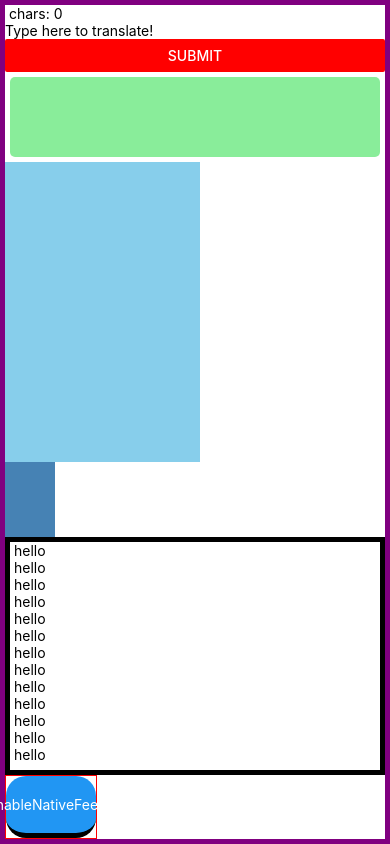
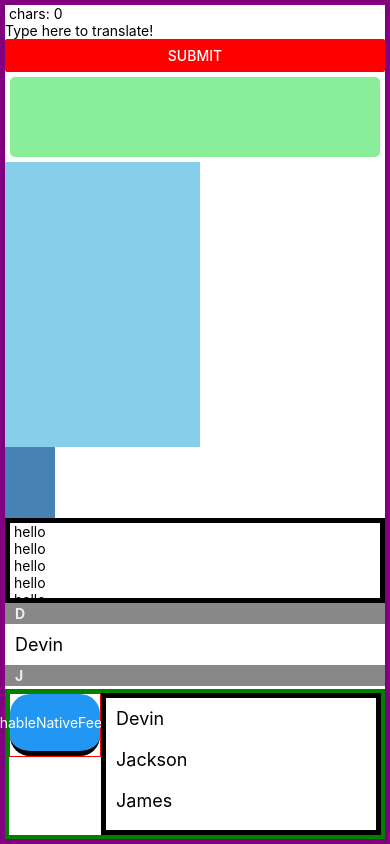
Before and after one commit to zoolu-got-rhythm/react-native-sandbox-experiments, a React Native app: screen / in a window 390 px wide. Built offline with nearby package versions, Linux system fonts and the light colour scheme; no server answers.

Commit message:
added api request

```diff
--- a/App.tsx
+++ b/App.tsx
@@ -8,7 +8,7 @@
 
 import React from 'react';
 import {Component} from 'react';
-import {Platform, StyleSheet, Text, View, Dimensions, TouchableNativeFeedback, RippleBackgroundPropType, ThemeAttributeBackgroundPropType, Alert, GestureResponderEvent, ScrollView} from 'react-native';
+import {Platform, StyleSheet, Text, View, Dimensions, TouchableNativeFeedback, RippleBackgroundPropType, ThemeAttributeBackgroundPropType, Alert, GestureResponderEvent, ScrollView, FlatList, SectionList} from 'react-native';
 import { Hello } from './components/Hello';
 import hexGenerator from './utils/hexGenerator';
 import { Image } from 'react-native'
@@ -26,7 +26,19 @@ interface Props {};
 
 interface State {
   backgroundColour: string;
+  movies: string[]
 };
+
+function getMoviesFromApiAsync() {
+  return fetch('https://facebook.github.io/react-native/movies.json')
+    .then((response) => response.json())
+    .then((responseJson) => {
+      return responseJson.movies;
+    })
+    .catch((error) => {
+      console.error(error);
+    });
+}
 
 type androidNativeButton = RippleBackgroundPropType | ThemeAttributeBackgroundPropType | undefined;
 
@@ -36,7 +48,8 @@ export default class App extends Component<Props, State> {
     super(props);
 
     this.state = {
-      backgroundColour: hexGenerator()
+      backgroundColour: hexGenerator(),
+      movies: []
     }
   }
 
@@ -51,6 +64,7 @@ export default class App extends Component<Props, State> {
 
 
   componentDidMount(){
+    getMoviesFromApiAsync();
     window.setInterval(()=>{
       this.setState({backgroundColour: hexGenerator()});
     }, 200)
@@ -77,7 +91,7 @@ export default class App extends Component<Props, State> {
         <View style={{width: 50, flex: 2, backgroundColor: 'steelblue'}} />
 
 
-        <ScrollView pagingEnabled={true} style={{height:200, borderWidth: 5}}>
+        <ScrollView pagingEnabled={true} style={{height:50, borderWidth: 5}}>
           <Text> hello </Text>
           <Text> hello </Text>
           <Text> hello </Text>
@@ -95,6 +109,17 @@ export default class App extends Component<Props, State> {
 
         {/* <View style={{width: 50, height: 50, backgroundColor: 'steelblue'}} /> */}
 
+        <SectionList style={{height: 50}}
+          sections={[
+            {title: 'D', data: ['Devin']},
+            {title: 'J', data: ['Jackson', 'James', 'Jillian', 'Jimmy', 'Joel', 'John', 'Julie']},
+          ]}
+          renderItem={({item}) => <Text style={styles.item}>{item}</Text>}
+          renderSectionHeader={({section}) => <Text style={styles.sectionHeader}>{section.title}</Text>}
+          keyExtractor={(item: any, index: number) => index.toString()}
+        />
+
+        <View style={{flex: 4, flexDirection: "row", borderColor: "green", borderWidth: 4}}>
           <TouchableNativeFeedback
               onPress={this._onPressButton}
               onLongPress={this._onLongPressButton}
@@ -103,6 +128,21 @@ export default class App extends Component<Props, State> {
               <Text style={styles.buttonText}>TouchableNativeFeedback</Text>
             </View>
           </TouchableNativeFeedback>
+
+          <FlatList style={{ borderWidth: 5}}
+          data={[
+            {key: 'Devin'},
+            {key: 'Jackson'},
+            {key: 'James'},
+            {key: 'Joel'},
+            {key: 'John'},
+            {key: 'Jillian'},
+            {key: 'Jimmy'},
+            {key: 'Julie'},
+          ]}
+          renderItem={({item}) => <Text style={styles.item}>{item.key}</Text>}
+        />
+        </View>
       </View>
     );
   }
@@ -134,5 +174,21 @@ const styles = StyleSheet.create({
   buttonText: {
     padding: 20,
     color: 'white'
+  },
+  item: {
+    padding: 10,
+    fontSize: 18,
+    height: 44,
+    flex: 1
+  },
+  sectionHeader: {
+    paddingTop: 2,
+    paddingLeft: 10,
+    paddingRight: 10,
+    paddingBottom: 2,
+    fontSize: 14,
+    fontWeight: 'bold',
+    backgroundColor: '#888',
+    color: "#eee"
   }
 });
```
Lines whose indentation alone changed are shown as unchanged.
